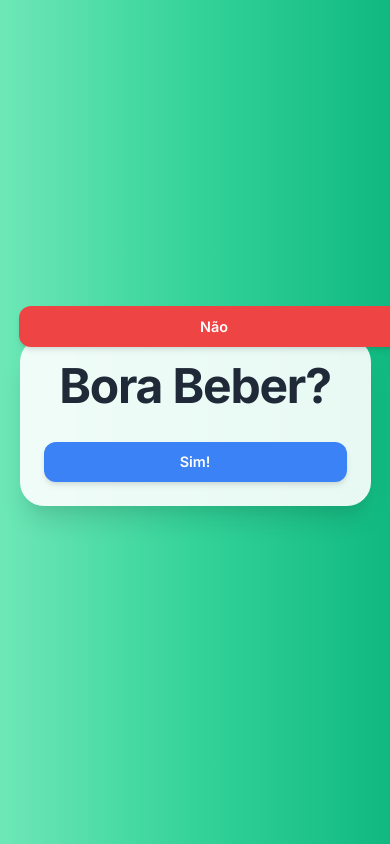
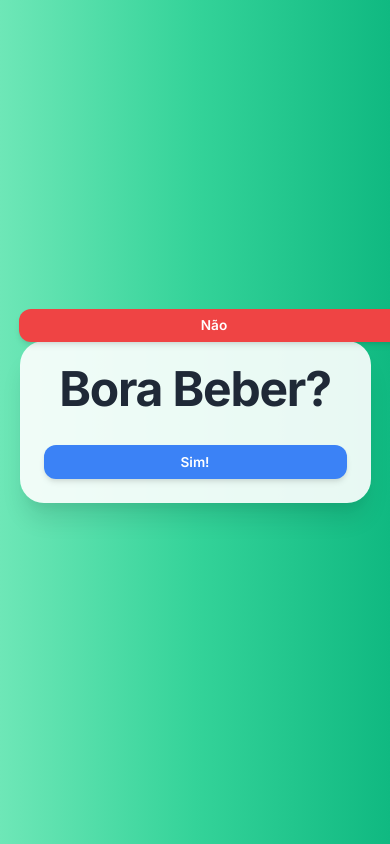
Before and after one commit to junior722/curriculo, a plain HTML site: page index.html in a window 390 px wide. Drawn offline with nearby package versions, Linux system fonts and the light colour scheme.

Commit message:
Update index.html

```diff
--- a/index.html
+++ b/index.html
@@ -65,8 +65,9 @@
                 font-size: 2rem; /* Tamanho da fonte menor para telas pequenas */
             }
             .btn {
-                padding: 0.6rem 1.2rem;
-                font-size: 0.9rem;
+                /* Ajustes para mobile: reduzir padding e fonte para botões menores */
+                padding: 0.4rem 0.8rem;
+                font-size: 0.85rem;
             }
         }
     </style>
```
